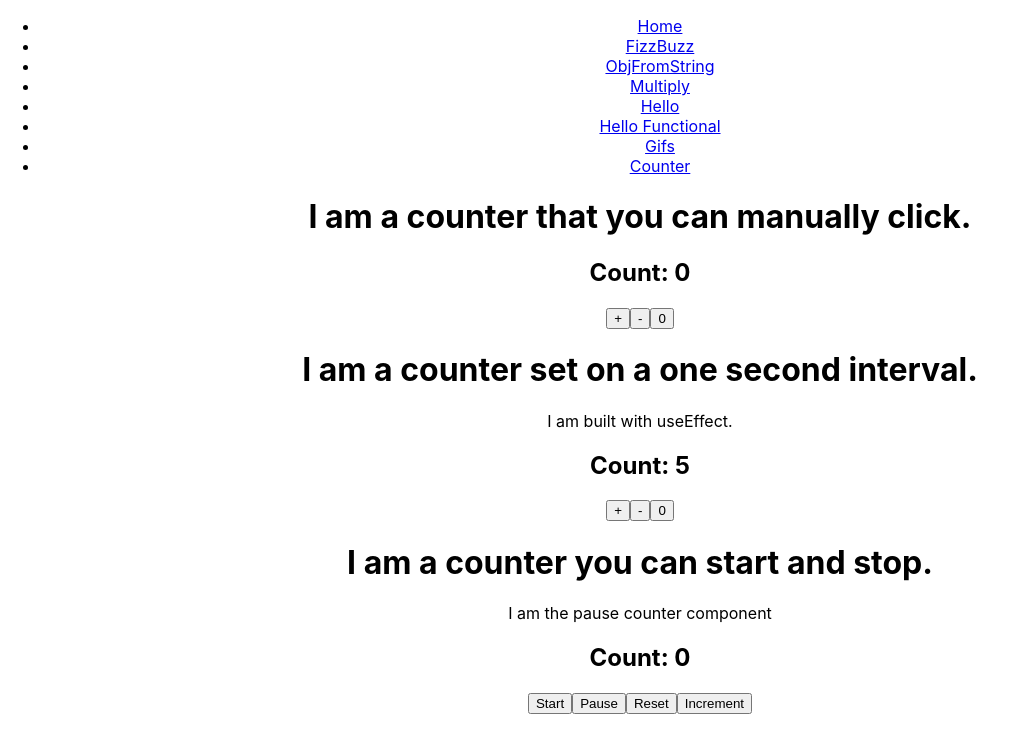
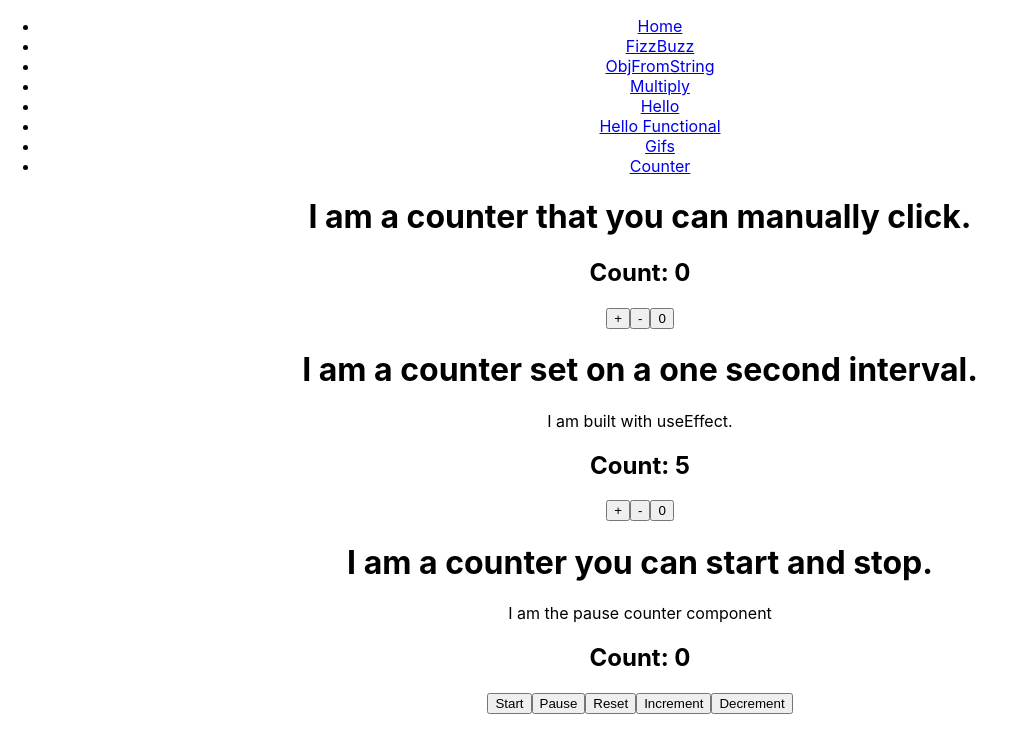
Before and after one commit to MMcClure11/practice-constructor.io, a React (Create React App) app: page /counter in a window 1280 px wide. Shown: the top 752 px of the page, without its empty margins (0-1016 px from the left). Built offline with nearby package versions, Linux system fonts and the light colour scheme.

Commit message:
Add decrement to PauseCounter

```diff
--- a/src/components/PauseCounter.js
+++ b/src/components/PauseCounter.js
@@ -29,6 +29,12 @@ class PauseCounter extends Component {
     this.setState({count: 0})
   }
 
+  decrement = () => {
+    this.setState((prevState) => ({
+      count: prevState.count - 1
+    }))
+  }
+
   componentWillUnmount(){
     clearInterval(this.interval)
   }
@@ -42,6 +48,7 @@ class PauseCounter extends Component {
         <button onClick={ this.pause }>Pause</button>
         <button onClick={ this.reset }>Reset</button>
         <button onClick={ this.increment }>Increment</button>
+        <button onClick={ this.decrement }>Decrement</button>
       </div>
     )
   }
```
